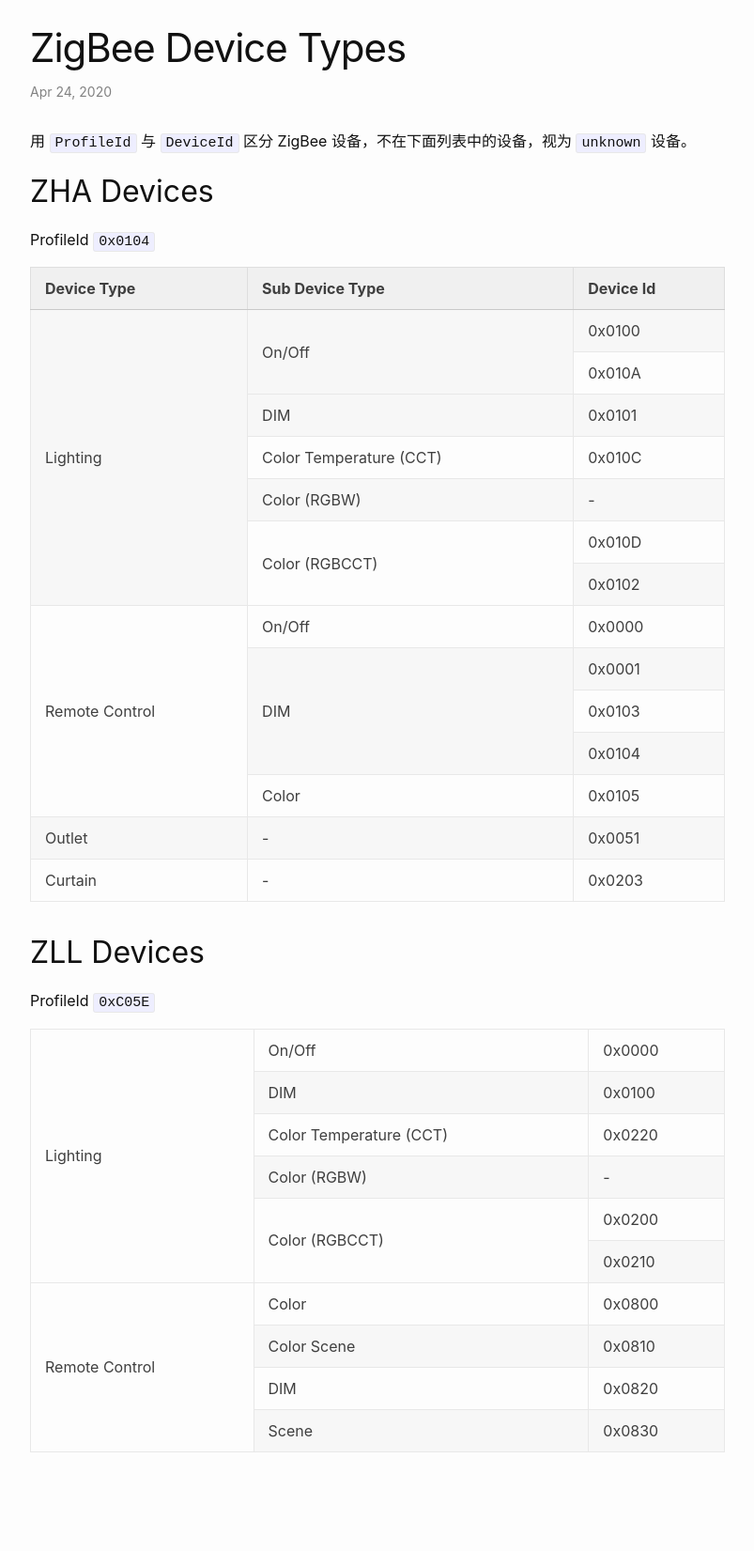
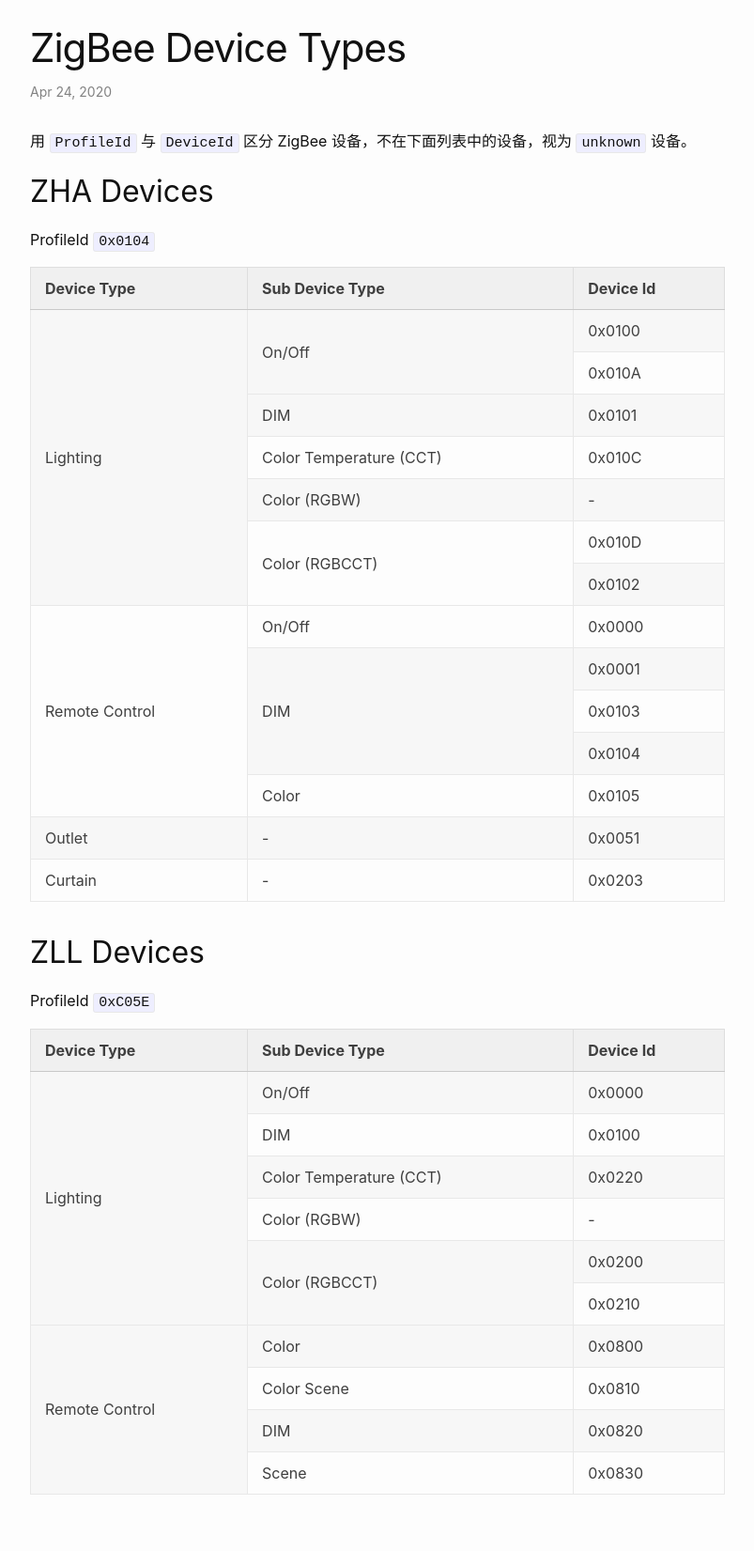
Before and after one commit to easyhomesrc/easyhomesrc.github.io, a Jekyll site: the page built from _posts/zigbee/2020-04-24-device-types.md, in a window 1280 px wide. Shown: the whole page at 94% size, without its empty margins (238-1041 px from the left). Built offline with Jekyll 4.4.1, drawn with Linux system fonts in a browser that asks for light colours; before the commit the page ends 1606 px from its top, so only the background shows below that.

Commit message:
update zigbee device types

```diff
--- a/_posts/zigbee/2020-04-24-zigbee-device-types.md
+++ b/_posts/zigbee/2020-04-24-device-types.md
@@ -83,6 +83,11 @@
 
 <table>
 	<tr>
+		<th>Device Type</th>
+		<th>Sub Device Type</th>
+		<th>Device Id</th>
+	</tr>
+	<tr>
 		<td rowspan="6">Lighting</td>
 		<td>On/Off</td>
 		<td>0x0000</td>
```
